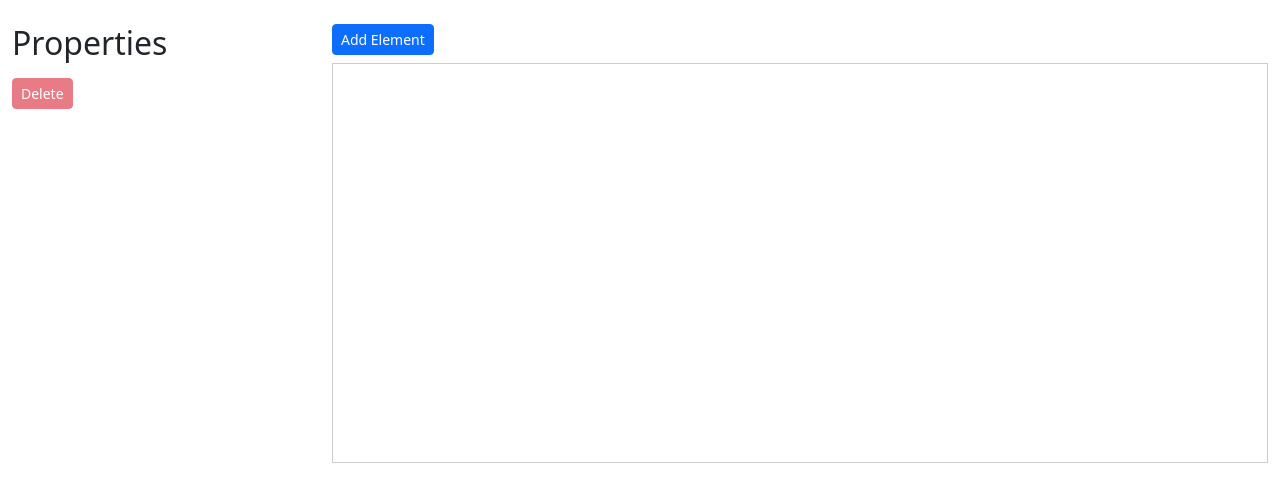
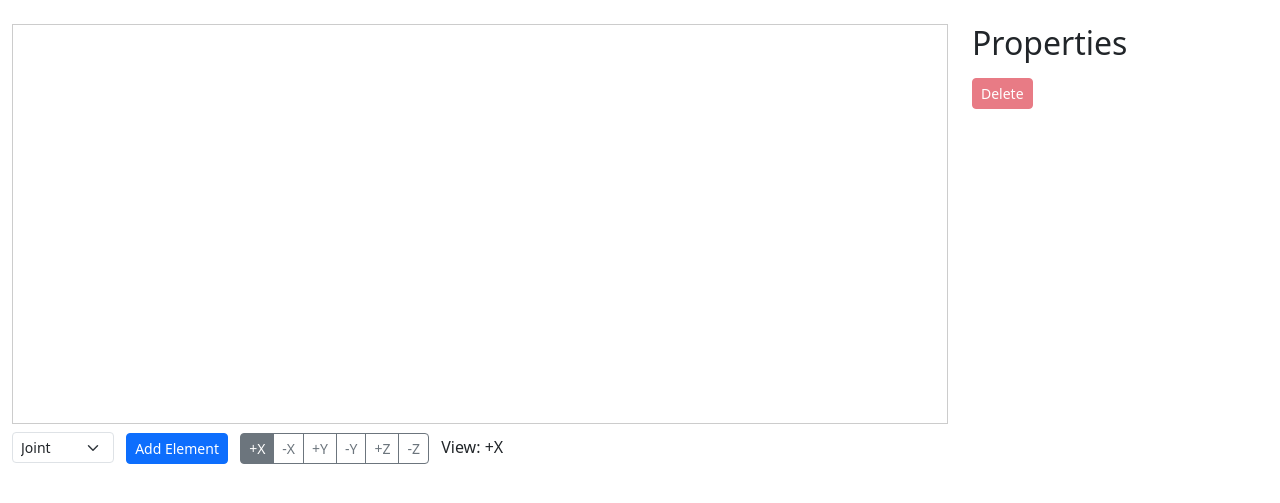
Before and after one commit to nathankjer/timber, a Flask app: page / in a window 1280 px wide. Shown: the part 56-559 px from the top of the page. Run offline with Flask 3, Linux system fonts and the light colour scheme; the visitor is signed in with stand-in values (Sample User, id 1); data comes from the database, SQL or seed files in the repository; data that the repository does not hold is empty.

Commit message:
feat(ui): update canvas layout and interactions

```diff
--- a/src/timber/templates/index.html
+++ b/src/timber/templates/index.html
@@ -4,16 +4,34 @@
 <div class="container-fluid mt-4" data-sheet-id="{{ sheet_id }}">
   {% if current_user.is_authenticated %}
   <div class="row">
+    <div class="col-md-9" id="canvas-pane">
+      <div id="canvas" style="position:relative; border:1px solid #ccc; height:400px;"></div>
+      <div class="mt-2" id="canvas-tools">
+        <select id="element-type" class="form-select form-select-sm d-inline w-auto me-2">
+          <option value="Joint">Joint</option>
+          <option value="Member">Member</option>
+          <option value="Cable">Cable</option>
+          <option value="Plane">Plane</option>
+          <option value="Solid">Solid</option>
+          <option value="Load">Load</option>
+          <option value="Support">Support</option>
+        </select>
+        <button id="add-btn" class="btn btn-primary btn-sm me-2">Add Element</button>
+        <div class="btn-group btn-group-sm" role="group" aria-label="Views">
+          <button type="button" class="btn btn-outline-secondary view-btn active" data-view="+X">+X</button>
+          <button type="button" class="btn btn-outline-secondary view-btn" data-view="-X">-X</button>
+          <button type="button" class="btn btn-outline-secondary view-btn" data-view="+Y">+Y</button>
+          <button type="button" class="btn btn-outline-secondary view-btn" data-view="-Y">-Y</button>
+          <button type="button" class="btn btn-outline-secondary view-btn" data-view="+Z">+Z</button>
+          <button type="button" class="btn btn-outline-secondary view-btn" data-view="-Z">-Z</button>
+        </div>
+        <span class="ms-2">View: <span id="current-view">+X</span></span>
+      </div>
+    </div>
     <div class="col-md-3" id="properties-pane">
       <h2>Properties</h2>
       <div id="props-content" class="mb-3"></div>
       <button id="delete-btn" class="btn btn-danger btn-sm" disabled>Delete</button>
-    </div>
-    <div class="col-md-9" id="canvas-pane">
-      <div class="mb-2">
-        <button id="add-btn" class="btn btn-primary btn-sm">Add Element</button>
-      </div>
-      <div id="canvas" style="position:relative; border:1px solid #ccc; height:400px;"></div>
     </div>
   </div>
   {% else %}
@@ -27,20 +45,29 @@
 const sheetId = document.querySelector('[data-sheet-id]').dataset.sheetId;
 let elements = [];
 let selectedId = null;
+let dragId = null;
+let dragOffsetX = 0;
+let dragOffsetY = 0;
+let currentView = '+X';
 
 function render() {
   const canvas = document.getElementById('canvas');
   canvas.innerHTML = '';
+  document.getElementById('current-view').textContent = currentView;
   elements.forEach(el => {
     const div = document.createElement('div');
-    div.className = 'element border rounded-circle bg-primary';
+    div.className = 'element border bg-primary text-white d-flex justify-content-center align-items-center';
     div.style.position = 'absolute';
-    div.style.width = '10px';
-    div.style.height = '10px';
+    div.style.width = '16px';
+    div.style.height = '16px';
     div.style.left = `${el.x}px`;
     div.style.top = `${el.y}px`;
+    div.style.fontSize = '10px';
+    div.style.cursor = 'move';
     div.dataset.id = el.id;
+    div.textContent = el.type ? el.type.charAt(0) : 'J';
     if (el.id === selectedId) div.classList.add('border-warning');
+    div.addEventListener('mousedown', startDrag);
     div.addEventListener('click', e => {
       e.stopPropagation();
       selectElement(el.id);
@@ -56,7 +83,8 @@ function selectElement(id) {
   pane.innerHTML = '';
   if (!el) return;
   const form = document.createElement('div');
-  form.innerHTML = `<div class="mb-2"><label class='form-label'>x</label><input id='prop-x' class='form-control form-control-sm' type='number' value='${el.x}'></div>
+  form.innerHTML = `<div class="mb-2">Type: <strong>${el.type}</strong></div>
+    <div class="mb-2"><label class='form-label'>x</label><input id='prop-x' class='form-control form-control-sm' type='number' value='${el.x}'></div>
     <div class="mb-2"><label class='form-label'>y</label><input id='prop-y' class='form-control form-control-sm' type='number' value='${el.y}'></div>`;
   pane.appendChild(form);
   document.getElementById('delete-btn').disabled = false;
@@ -73,9 +101,14 @@ function selectElement(id) {
   render();
 }
 
-function addElement() {
+function addElement(type) {
+  const defaultX = 50;
+  const defaultY = 50;
+  if (elements.some(e => e.type === type && e.x === defaultX && e.y === defaultY)) {
+    return;
+  }
   const id = Date.now();
-  elements.push({id, x: 50, y: 50});
+  elements.push({id, type, x: defaultX, y: defaultY});
   saveState();
   render();
 }
@@ -90,6 +123,36 @@ function deleteElement() {
   render();
 }
 
+function startDrag(ev) {
+  const id = parseInt(ev.target.dataset.id, 10);
+  const el = elements.find(e => e.id === id);
+  if (!el) return;
+  dragId = id;
+  selectedId = id;
+  dragOffsetX = ev.clientX - el.x;
+  dragOffsetY = ev.clientY - el.y;
+  document.addEventListener('mousemove', onDrag);
+  document.addEventListener('mouseup', endDrag);
+  ev.stopPropagation();
+}
+
+function onDrag(ev) {
+  if (dragId === null) return;
+  const el = elements.find(e => e.id === dragId);
+  if (!el) return;
+  el.x = ev.clientX - dragOffsetX;
+  el.y = ev.clientY - dragOffsetY;
+  render();
+}
+
+function endDrag() {
+  if (dragId === null) return;
+  document.removeEventListener('mousemove', onDrag);
+  document.removeEventListener('mouseup', endDrag);
+  dragId = null;
+  saveState();
+}
+
 async function saveState() {
   await fetch('/sheet/action', {
     method: 'POST',
@@ -102,12 +165,15 @@ async function loadState() {
   const resp = await fetch(`/sheet/${sheetId}`);
   if (resp.ok) {
     const data = await resp.json();
-    elements = data.elements || [];
+    elements = (data.elements || []).map(e => ({type: e.type || 'Joint', ...e}));
     render();
   }
 }
 
-document.getElementById('add-btn').addEventListener('click', addElement);
+document.getElementById('add-btn').addEventListener('click', () => {
+  const type = document.getElementById('element-type').value;
+  addElement(type);
+});
 document.getElementById('delete-btn').addEventListener('click', deleteElement);
 document.getElementById('canvas').addEventListener('click', () => {
   selectedId = null;
@@ -116,6 +182,15 @@ document.getElementById('canvas').addEventListener('click', () => {
   render();
 });
 
+document.querySelectorAll('.view-btn').forEach(btn => {
+  btn.addEventListener('click', () => {
+    currentView = btn.dataset.view;
+    document.querySelectorAll('.view-btn').forEach(b => b.classList.remove('active'));
+    btn.classList.add('active');
+    render();
+  });
+});
+
 loadState();
 </script>
 {% endif %}
```
Also changed, not shown: README.md.
